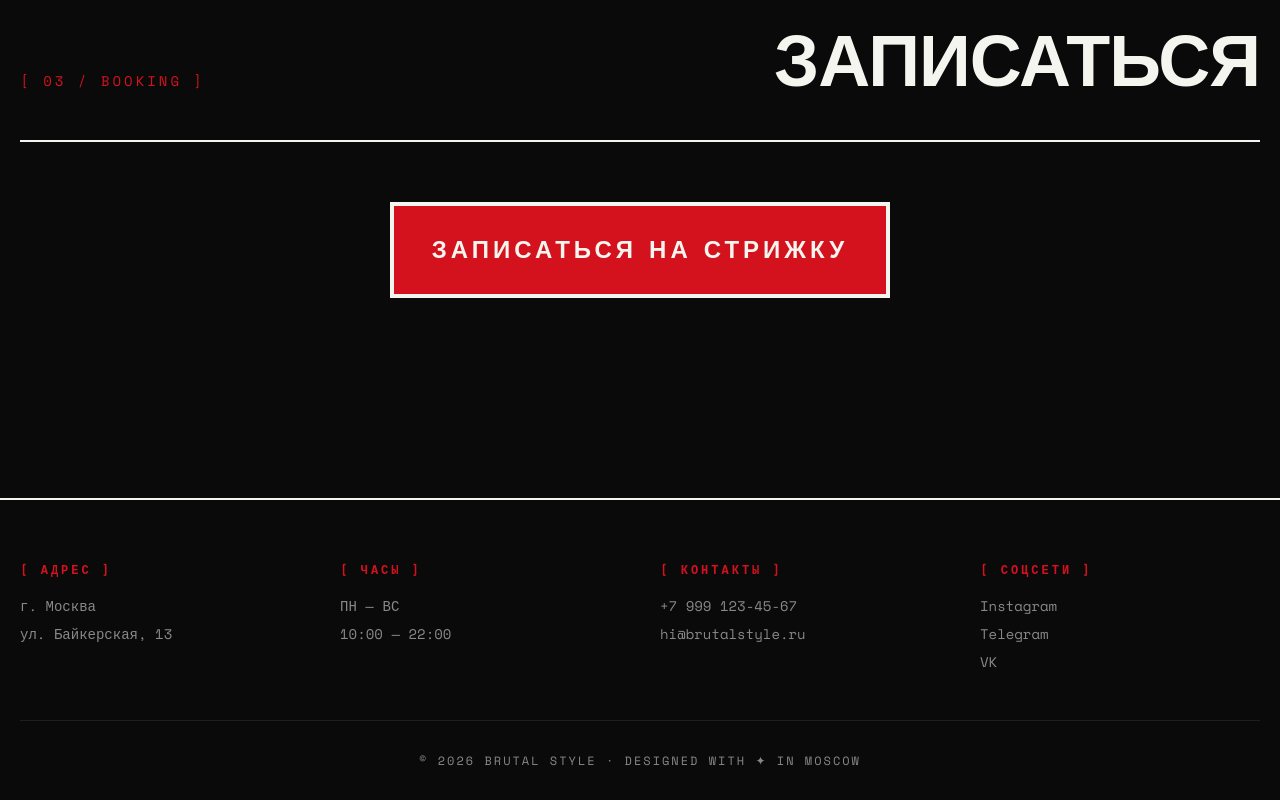
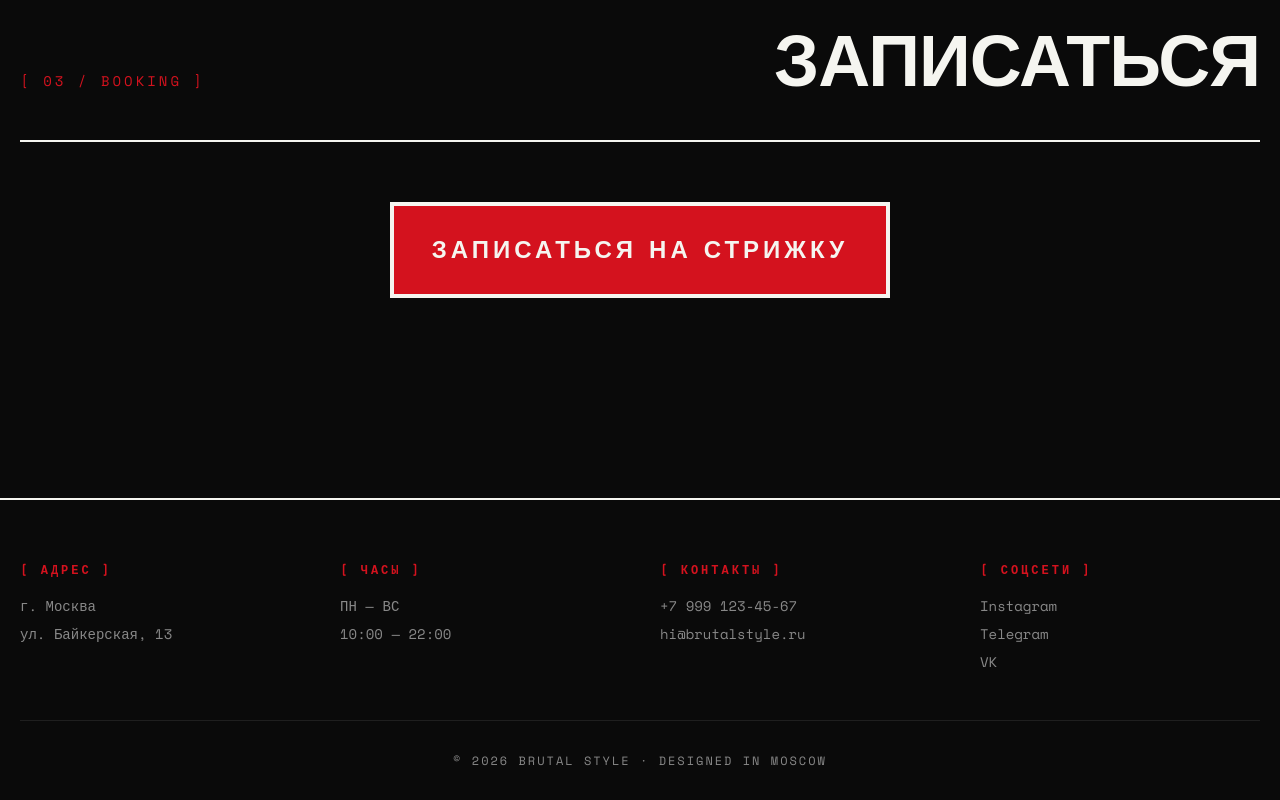
Before and after one commit to alphastatex/barbershop, a website with bundled scripts: page index.html in a window 1280 px wide. Shown: the part 4224-5024 px from the top of the page. Built offline with nearby package versions, Linux system fonts and the light colour scheme.

Commit message:
fix: footer mini fix

```diff
--- a/index.html
+++ b/index.html
@@ -422,7 +422,7 @@
         <a href="#" title="Скоро">VK</a>
       </div>
     </div>
-    <div class="footer-bottom">© 2026 BRUTAL STYLE · DESIGNED WITH ✦ IN MOSCOW</div>
+    <div class="footer-bottom">© 2026 BRUTAL STYLE · DESIGNED IN MOSCOW</div>
   </footer>
 
   <script src="libs/gsap.min.js"></script>
```
